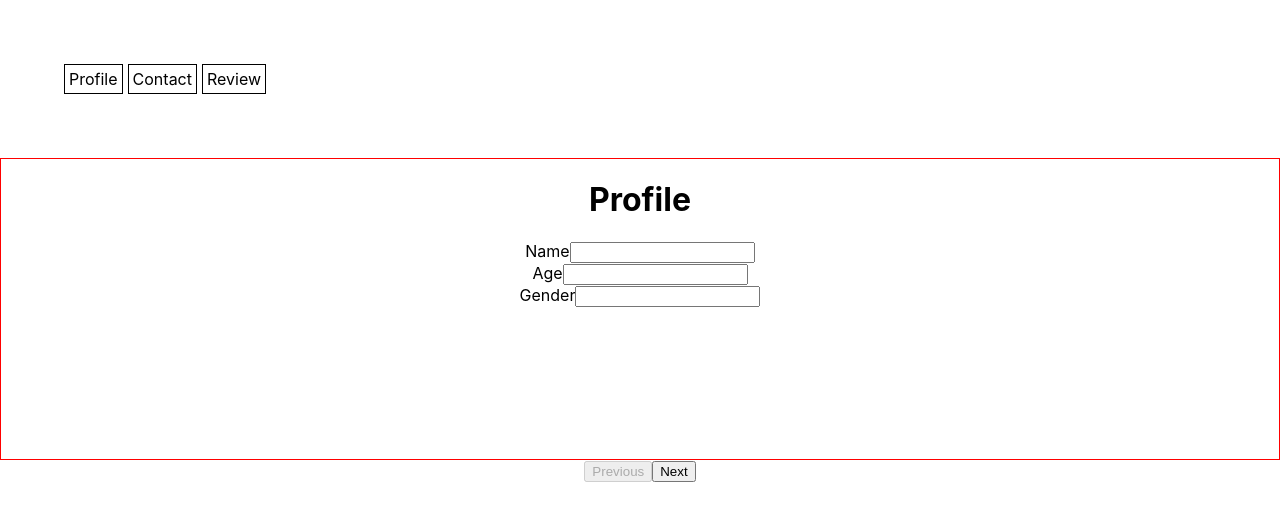
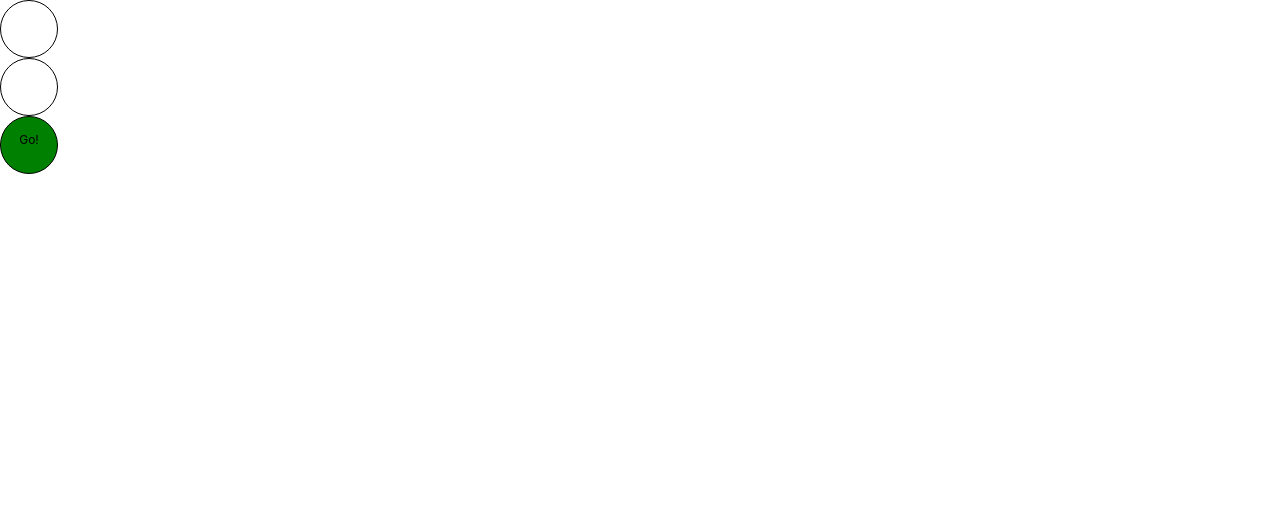
Before and after one commit to Ssharma0355/react-machine-coding, a React (Create React App) app: page / in a window 1280 px wide. Shown: the top 520 px of the page. Built offline with nearby package versions, Linux system fonts and the light colour scheme.

Commit message:
lights done

```diff
--- a/src/App.js
+++ b/src/App.js
@@ -32,6 +32,7 @@ import AddUser from './megthink/AddUser';
 import ParentCall from './megthink/Calls/ParentCall';
 import Bounce from './megthink/Bounce';
 import MainTab from './tabform/MainTab';
+import LightConfig from './traffic-light-nobroker/re-practice/LightConfig';
 const ProductDashboard = lazy(()=> import("./kubeinter/ProductDashboard"))
 
 function App() {
@@ -79,7 +80,8 @@ function App() {
        <AddUser /> */}
        {/* <ParentCall /> */}
        {/* <Bounce /> */}
-       <MainTab />
+       {/* <MainTab /> */}
+       <LightConfig />
     </div>
   );
 }
--- /dev/null
+++ b/src/traffic-light-nobroker/re-practice/LightConfig.jsx
@@ -0,0 +1,33 @@
+import React from 'react'
+import TFK from './TFK'
+
+function LightConfig() {
+    const config =[
+        {
+            id:1,
+            color:"red",
+            duration:3000,
+            message:"Stop!"
+        },
+        {
+            id:2,
+            color:"yellow",
+            duration:2000,
+            message:"Wait!"
+        },
+        {
+            id:3,
+            color:"green",
+            duration:4000,
+            message:"Go!"
+        }
+    ]
+  return (
+    <div>
+        <TFK config={config} />
+
+    </div>
+  )
+}
+
+export default LightConfig
--- /dev/null
+++ b/src/traffic-light-nobroker/re-practice/TFK.jsx
@@ -0,0 +1,45 @@
+import React, { useEffect, useState } from 'react'
+
+function TFK({config}) {
+    const [index, setIndex] = useState(0);
+    const currentLight = config[index]
+
+    useEffect(()=>{
+        const Timer = setTimeout(()=>{
+            setIndex(prev => (prev+1)% config.length)
+        },currentLight.duration)
+
+        return ()=>{
+            clearTimeout(Timer)
+        }
+    },[index])
+
+
+  return (
+    <div>
+       {config.map(light =>(
+        <div
+        style={
+            {
+                display:"flex",
+                alignItems:"center",
+                textAlign:"center",
+                alignItems:"center",
+                flexDirection:"column",
+                border:"1px solid black",
+                borderRadius:"100%",
+                backgroundColor:`${currentLight.id === light.id ? light.color : "white"}`,
+                height:"50px",
+                width:"50px",
+                padding:"3px"
+            }
+        }
+
+        key={light.id}><p style={{color:"black",fontSize:"12px"}}>{currentLight.id === light.id ? light.message :""}</p></div>
+       ))}
+
+    </div>
+  )
+}
+
+export default TFK
```
